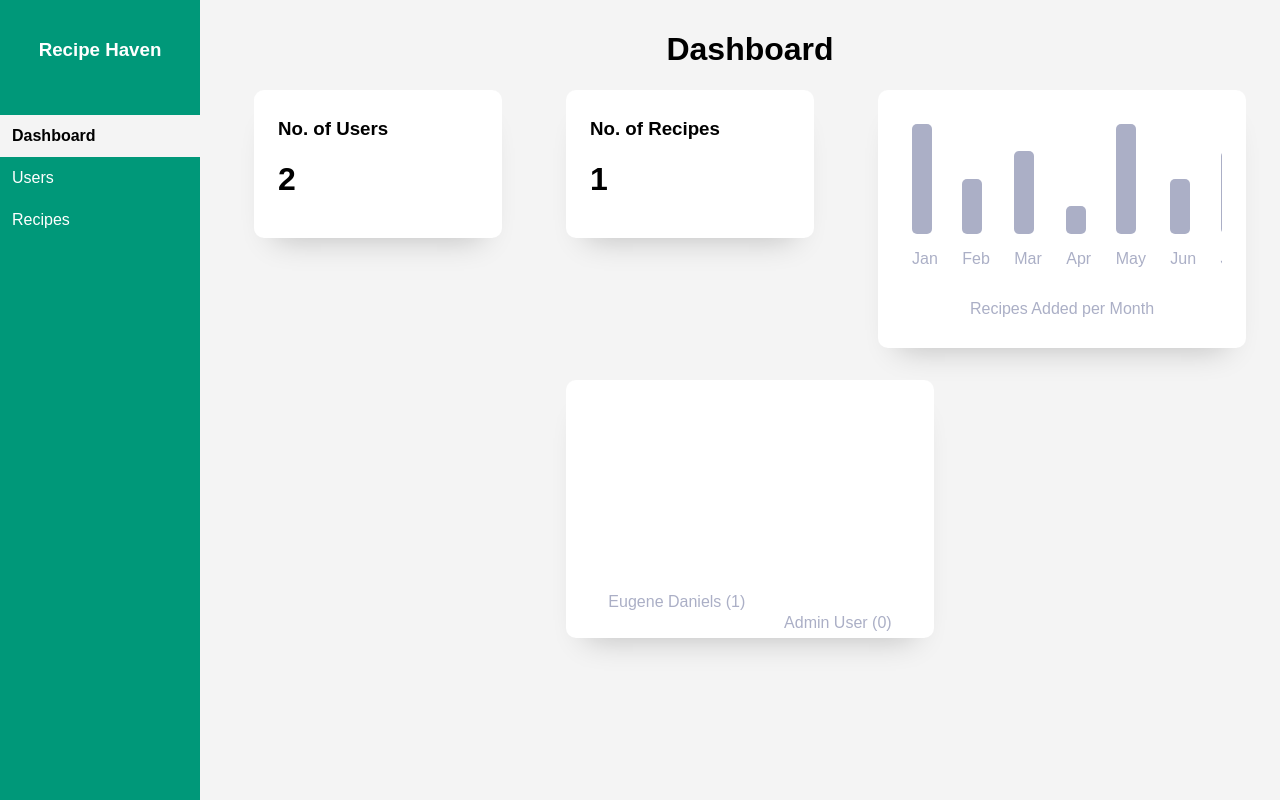
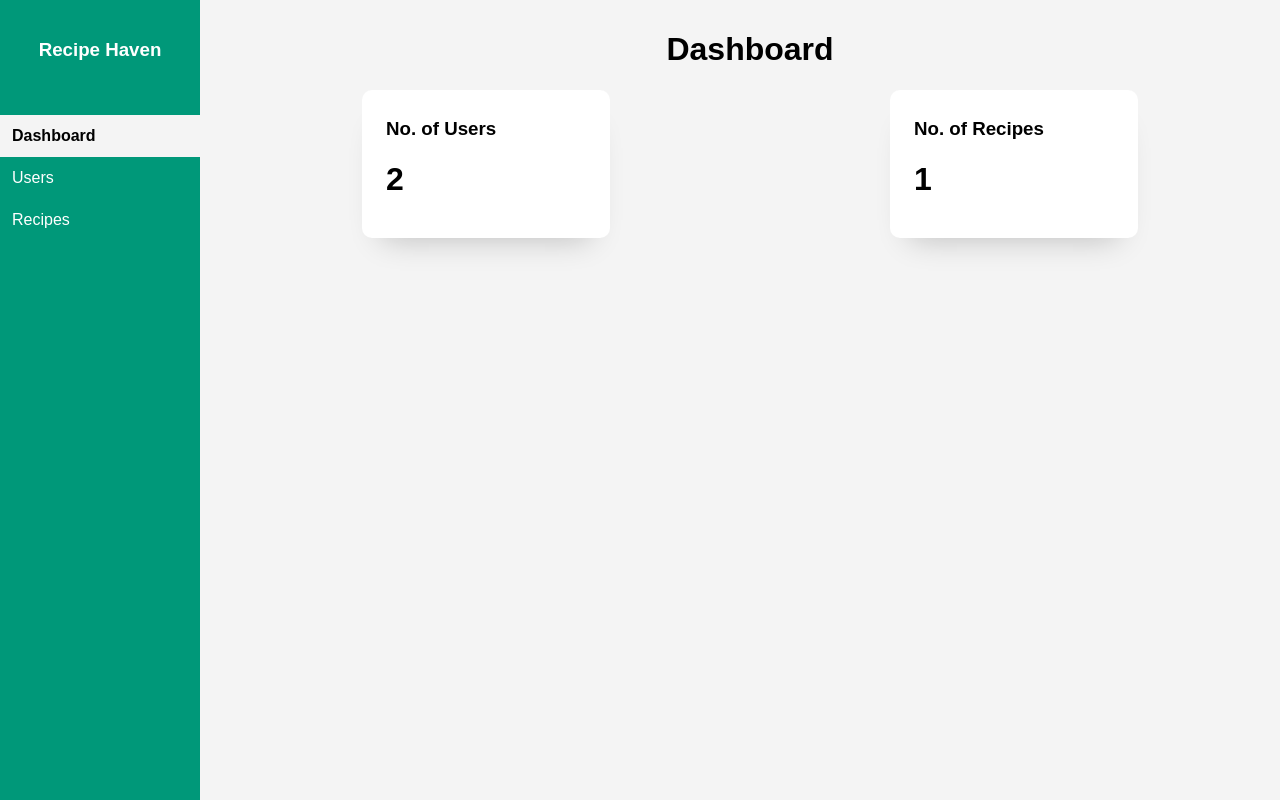
Before and after one commit to C-Ronny/Recipe-Haven, a PHP site: page /view/dashboard.php in a window 1280 px wide. Run offline with PHP 8.4, Linux system fonts and the light colour scheme; data comes from the database, SQL or seed files in the repository; both versions use the stored data as it was after the commit.

Commit message:
everything is working. Hallelujah

```diff
--- a/actions/register_user.php
+++ b/actions/register_user.php
@@ -24,7 +24,7 @@ if ($_SERVER['REQUEST_METHOD'] == 'POST') {
     }
 
     // Check if email already exists
-    $query = 'SELECT email FROM Users WHERE email = ?';
+    $query = 'SELECT email FROM users WHERE email = ?';
     $stmt = $conn->prepare($query);
     $stmt->bind_param('s', $email);
     $stmt->execute();
@@ -35,7 +35,7 @@ if ($_SERVER['REQUEST_METHOD'] == 'POST') {
     } else {
         // Hash the password and insert new user details
         $hashed_password = password_hash($password, PASSWORD_BCRYPT);
-        $insert_query = 'INSERT INTO Users (fname, lname, email, password, role) VALUES (?, ?, ?, ?, ?)';
+        $insert_query = 'INSERT INTO users (fname, lname, email, password, role) VALUES (?, ?, ?, ?, ?)';
         $stmt = $conn->prepare($insert_query);
         $stmt->bind_param('ssssi', $fname, $lname, $email, $hashed_password, $role);
 
@@ -49,4 +49,3 @@ if ($_SERVER['REQUEST_METHOD'] == 'POST') {
     $stmt->close();
     $conn->close();
 }
-?>
--- a/db/config.php
+++ b/db/config.php
@@ -4,18 +4,17 @@
 
 // Define database server, username, password, and database name
 $servername = 'localhost';
-$username = 'root';
-$password = '';
-$dbname = 'recipe_db';
+$username = 'ronelle.cudjoe';
+$password = 'Ronelle-0202731402-rocu';
+$dbname = 'webtech_fall2024_ronelle_cudjoe';
 
 // Create a new MySQLi connection object using the specified credentials
 $conn = new  mysqli($servername, $username, $password, $dbname);
 
 
 // Check if the connection was successful
-if($conn->connect_error){
+if ($conn->connect_error) {
   die("Connection failed");
-}else{
+} else {
   // echo "Connection successful";
 }
-?>
--- a/view/dashboard.php
+++ b/view/dashboard.php
@@ -34,13 +34,18 @@
   <nav class="menu">
     <h1>Recipe Haven</h1>
     <div class="nav-toggle">
-        <ul id="nav-right-side">
-            <li><a href="logIn.php" aria-label="Log In or Sign Out">Log In / Sign Out</a></li>
-            <li><a href="saved_recipes.php" label="Recipes">Recipes</a></li>
-            <li><a href="dashboard.php" label="Account">Account</a></li>
-        </ul>
+      <ul id="nav-right-side">
+        <li><a href="logIn.php" aria-label="Log In or Sign Out">Log In / Sign Out</a></li>
+        <li><a href="saved_recipes.php" label="Recipes">Recipes</a></li>
+        <li><a href="dashboard.php" label="Account">Account</a></li>
+      </ul>
 
-        <svg  xmlns="http://www.w3.org/2000/svg"  width="24"  height="24"  viewBox="0 0 24 24"  fill="none"  stroke="currentColor"  stroke-width="2"  stroke-linecap="round"  stroke-linejoin="round"  class="icon icon-tabler icons-tabler-outline icon-tabler-baseline-density-small"><path stroke="none" d="M0 0h24v24H0z" fill="none"/><path d="M4 3h16" /><path d="M4 9h16" /><path d="M4 15h16" /></svg>
+      <svg xmlns="http://www.w3.org/2000/svg" width="24" height="24" viewBox="0 0 24 24" fill="none" stroke="currentColor" stroke-width="2" stroke-linecap="round" stroke-linejoin="round" class="icon icon-tabler icons-tabler-outline icon-tabler-baseline-density-small">
+        <path stroke="none" d="M0 0h24v24H0z" fill="none" />
+        <path d="M4 3h16" />
+        <path d="M4 9h16" />
+        <path d="M4 15h16" />
+      </svg>
     </div>
   </nav>
 
@@ -50,7 +55,7 @@
     <div class="cards">
       <!--Number of Users-->
       <div class="card" id="users">
-        <h3 class="name"  >No. of Users</h3>
+        <h3 class="name">No. of Users</h3>
         <h1 class="number" id="total_users"></h1>
         <!-- <h5 class="message">+50 new Users this month</h5> -->
       </div>
@@ -58,108 +63,8 @@
       <!--Number of Recipes-->
       <div class="card" id="recipes">
         <h3 class="name">No. of Recipes</h3>
-        <h1 class="number" id="total_recipes"></h1>
+        <h1 class="number" id="total_recipes">No recipes added yet</h1>
         <!-- <h5 class="message">+25 added recipes this month</h5> -->
-      </div>
-
-      <!--Recipe Chart-->
-      <div class="main-container">
-        <div class="year-stats">
-          <div class="month-group">
-            <div class="bar h-100"></div>
-            <p class="month">Jan</p>
-          </div>
-          <div class="month-group">
-            <div class="bar h-50"></div>
-            <p class="month">Feb</p>
-          </div>
-          <div class="month-group">
-            <div class="bar h-75"></div>
-            <p class="month">Mar</p>
-          </div>
-          <div class="month-group">
-            <div class="bar h-25"></div>
-            <p class="month">Apr</p>
-          </div>
-          <div class="month-group">
-            <div class="bar h-100"></div>
-            <p class="month">May</p>
-          </div>
-          <div class="month-group">
-            <div class="bar h-50"></div>
-            <p class="month">Jun</p>
-          </div>
-          <div class="month-group">
-            <div class="bar h-75"></div>
-            <p class="month">Jul</p>
-          </div>
-          <div class="month-group">
-            <div class="bar h-25"></div>
-            <p class="month">Aug</p>
-          </div>
-          <div class="month-group">
-            <div class="bar h-50"></div>
-            <p class="month">Sep</p>
-          </div>
-          <div class="month-group">
-            <div class="bar h-75"></div>
-            <p class="month">Oct</p>
-          </div>
-          <div class="month-group">
-            <div class="bar h-25"></div>
-            <p class="month">Nov</p>
-          </div>
-          <div class="month-group">
-            <div class="bar h-100"></div>
-            <p class="month">Dec</p>
-          </div>
-        </div>
-
-        <div class="stats-info">
-          <div class="info">
-            <p>Recipes Added per Month</p>
-          </div>
-        </div>
-
-      </div>
-
-
-
-      <!--Top 5 active users-->
-      <div class="main-container">
-        <div class="chart">
-          <div class="bar2" style="--bar-height: 100%;">
-            <div class="section" style="--section-value: 20;" data-value="20"></div>
-            <div class="section" style="--section-value: 30;" data-value="30"></div>
-            <div class="section" style="--section-value: 50;" data-value="50"></div>
-            <div class="label">User1</div>
-          </div>
-          <div class="bar2" style="--bar-height: 60%;">
-            <div class="section" style="--section-value: 20;" data-value="20"></div>
-            <div class="section" style="--section-value: 30;" data-value="20"></div>
-            <div class="section" style="--section-value: 50;" data-value="20"></div>
-            <div class="label">User2</div>
-          </div>
-          <div class="bar2" style="--bar-height: 80%;">
-            <div class="section" style="--section-value: 20;" data-value="20"></div>
-            <div class="section" style="--section-value: 20;" data-value="20"></div>
-            <div class="section" style="--section-value: 40;" data-value="40"></div>
-            <div class="label">User3</div>
-          </div>
-          <div class="bar2" style="--bar-height: 50%;">
-            <div class="section" style="--section-value: 40;" data-value="40"></div>
-            <div class="section" style="--section-value: 5;" data-value="5"></div>
-            <div class="section" style="--section-value: 5;" data-value="5"></div>
-            <div class="label">User4</div>
-          </div>
-          <div class="bar2" style="--bar-height: 70%;">
-            <div class="section" style="--section-value: 20;" data-value="20"></div>
-            <div class="section" style="--section-value: 30;" data-value="30"></div>
-            <div class="section" style="--section-value: 20;" data-value="20"></div>
-            <div class="label">User5</div>
-          </div>
-
-        </div>
       </div>
 
 
--- a/view/logIn.php
+++ b/view/logIn.php
@@ -1,5 +1,6 @@
 <!DOCTYPE html>
 <html>
+
 <head>
     <title>Recipe Haven | Login</title>
     <link rel="stylesheet" href="../assets/Login.css">
@@ -88,4 +89,5 @@
         }
     </script>
 </body>
+
 </html>
```
Also changed, not shown: db/recipe_db.sql (+14 -3 lines).
